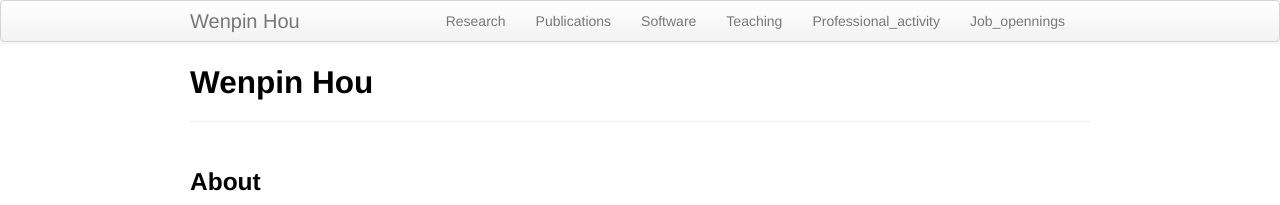
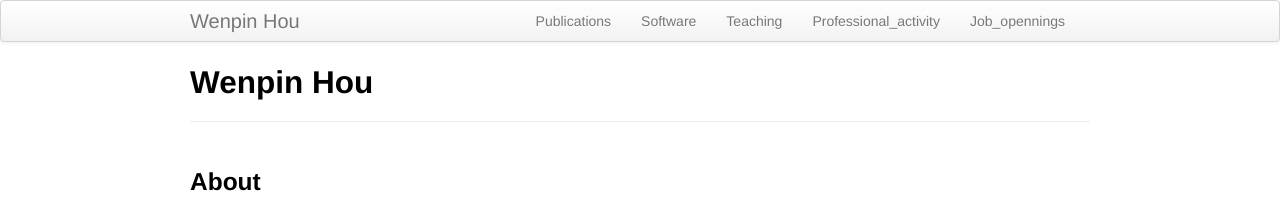
Before and after one commit to Winnie09/Wenpin_Hou, a Jekyll site: the page built from index.md, in a window 1280 px wide. Shown: the top 205 px of the page. Built offline with Jekyll 4.4.1, drawn with Linux system fonts in a browser that asks for light colours.

Commit message:
remove a page

```diff
--- a/_includes/themes/twitter/default.html
+++ b/_includes/themes/twitter/default.html
@@ -33,7 +33,6 @@
         <div class="container-narrow">
           <a class="brand" href="{{ HOME_PATH }}">{{ site.title }}</a>
           <ul class="nav">
-              <li><a href="{{ BASE_PATH }}/pages/research.html">Research</a></li>
               <li><a href="{{ BASE_PATH }}/pages/publications.html">Publications</a></li>
               <li><a href="{{ BASE_PATH }}/pages/software.html">Software</a></li>
               <li><a href="{{ BASE_PATH }}/pages/teaching.html">Teaching</a></li>
```
